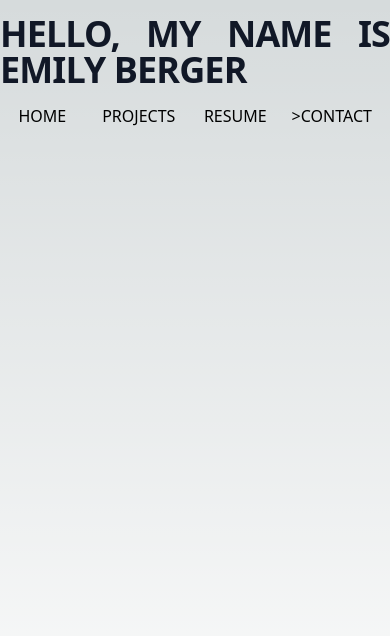
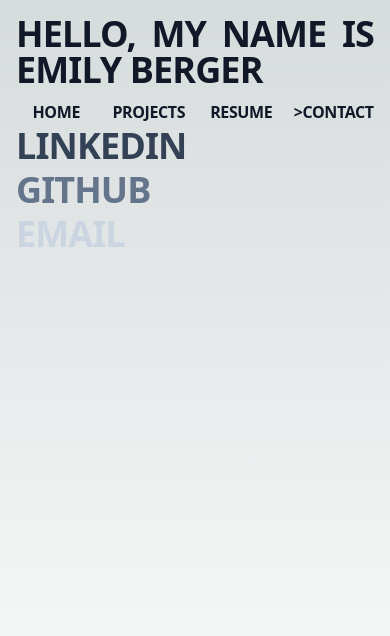
Before and after one commit to heyitsM/personal-webiste, a Next.js app: page /contact in a window 390 px wide. Shown: the top 636 px of the page. Built offline with nearby package versions, Linux system fonts and the light colour scheme.

Commit message:
fixed breakpoints and menu text sizes

```diff
--- a/src/components/slide.tsx
+++ b/src/components/slide.tsx
@@ -7,7 +7,7 @@ interface SlideContent {
 export default function Slide(props:SlideContent) {
     return (
         <div className="xxs:mx-5 xs:mx-0 xs:text-left sm:mx-10 max-w-prose max-h-72">
-            <a href={props.link}>{props.title}</a>
+            <h2 className="text-4x1 place-self-end justify-self-start font-extrabold leading-none tracking-tight text-gray-900 md:text-5xl lg:text-6xl dark:text-white"><a href={props.link}>{props.title}</a></h2>
         </div>
     );
 }
--- a/src/pages/contact.tsx
+++ b/src/pages/contact.tsx
@@ -17,16 +17,20 @@ export default function Contacts() {
                 </div>
             </div>
             <div className="w-full pt-4 h-screen max-h-screen col-span-5 sm:col-span-2 lg:col-span-1" style={{backgroundColor:''}}>
-                <h1 className="text-4xl text-justify mb-4 sm:hidden font-extrabold leading-none tracking-tight text-gray-900 md:text-5xl lg:text-6xl dark:text-white">
+                <h1 className="mx-4 sm:mx-0 text-4xl text-justify mb-4 sm:hidden font-extrabold leading-none tracking-tight text-gray-900 md:text-5xl lg:text-6xl dark:text-white">
                     HELLO, MY NAME IS EMILY BERGER
                 </h1>
-                <div className="grid-container grid grid-cols-1 gap-3 justify-items-end mr-4 xs:mr-0 xxs:grid-cols-4 xxs:justify-items-center sm:justify-items-end sm:grid-cols-1 sm:gap-3">
+                <div className="grid-container grid grid-cols-1 gap-3 justify-items-end mx-4 sm:mx-0 xxs:grid-cols-4 xxs:justify-items-center sm:justify-items-end sm:grid-cols-1 sm:gap-3">
                     <Slide title="HOME" link="/"/>
                     <Slide title="PROJECTS" link="/projects"/>
                     <Slide title="RESUME" link="/"/>
                     <Slide title=">CONTACT" link="/contact"/>
                 </div>
-
+                <h1 className="mx-4 sm:hidden text-4xl place-self-end justify-self-start font-extrabold leading-none tracking-tight text-gray-900 md:text-5xl lg:text-6xl dark:text-white">
+                    <a href="https://www.linkedin.com/in/eberge11" className="block my-2 text-slate-700">LINKEDIN</a>
+                    <a href="https://github.com/heyitsM" className="block my-2 text-slate-500">GITHUB</a>
+                    <a href="mailto:eberge11@jhu.edu" className="block mt-2 mb-10 text-slate-300">EMAIL</a>
+                </h1>
             </div>
         </div>
     )
--- a/tailwind.config.ts
+++ b/tailwind.config.ts
@@ -10,7 +10,7 @@ const config: Config = {
   theme: {
     screens: {
       'mini': '0px',
-      'xxs': '280px',
+      'xxs': '370px',
       'xs': '475px',
       'sm': '640px',
       'md': '768px',
```
